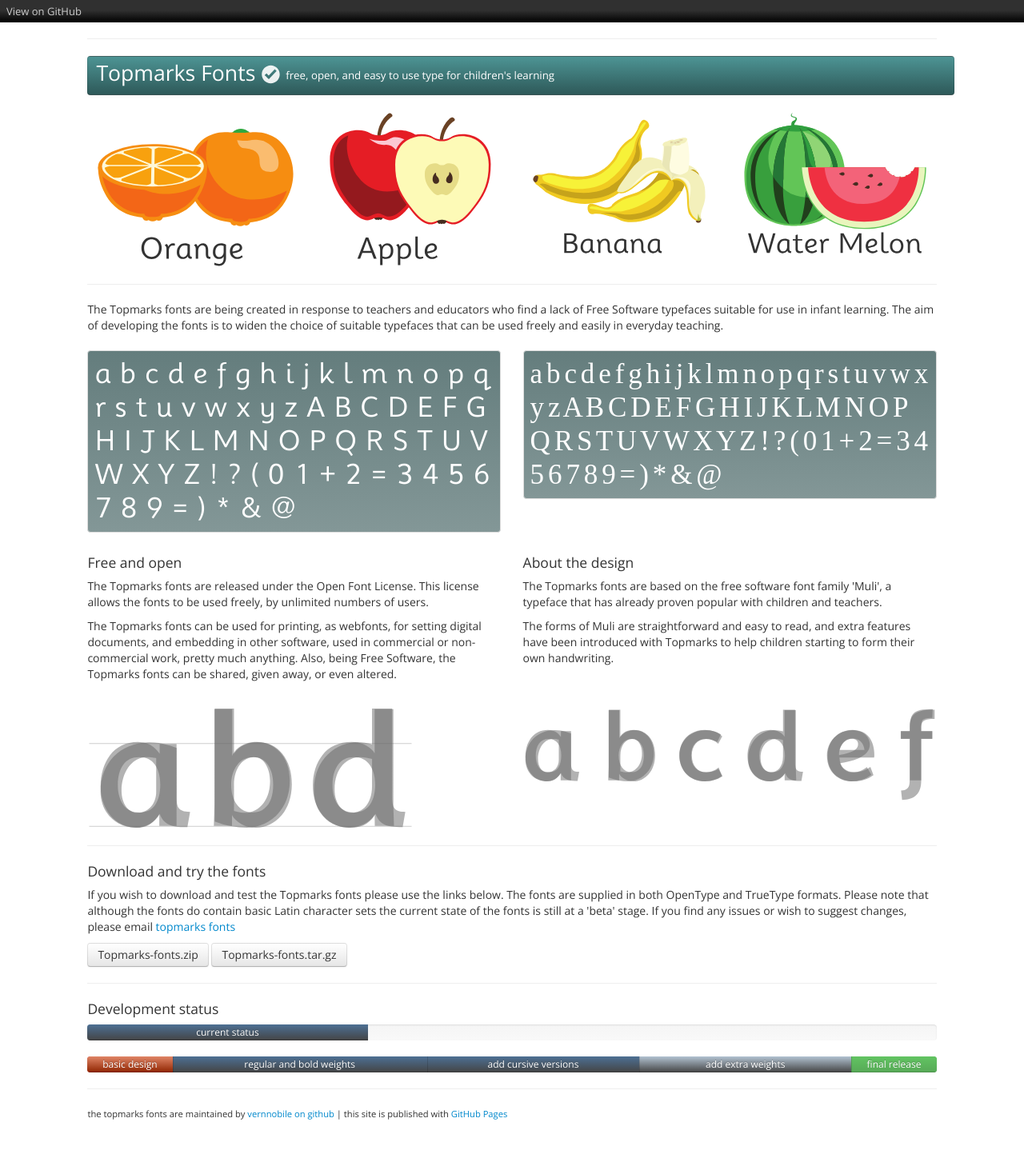
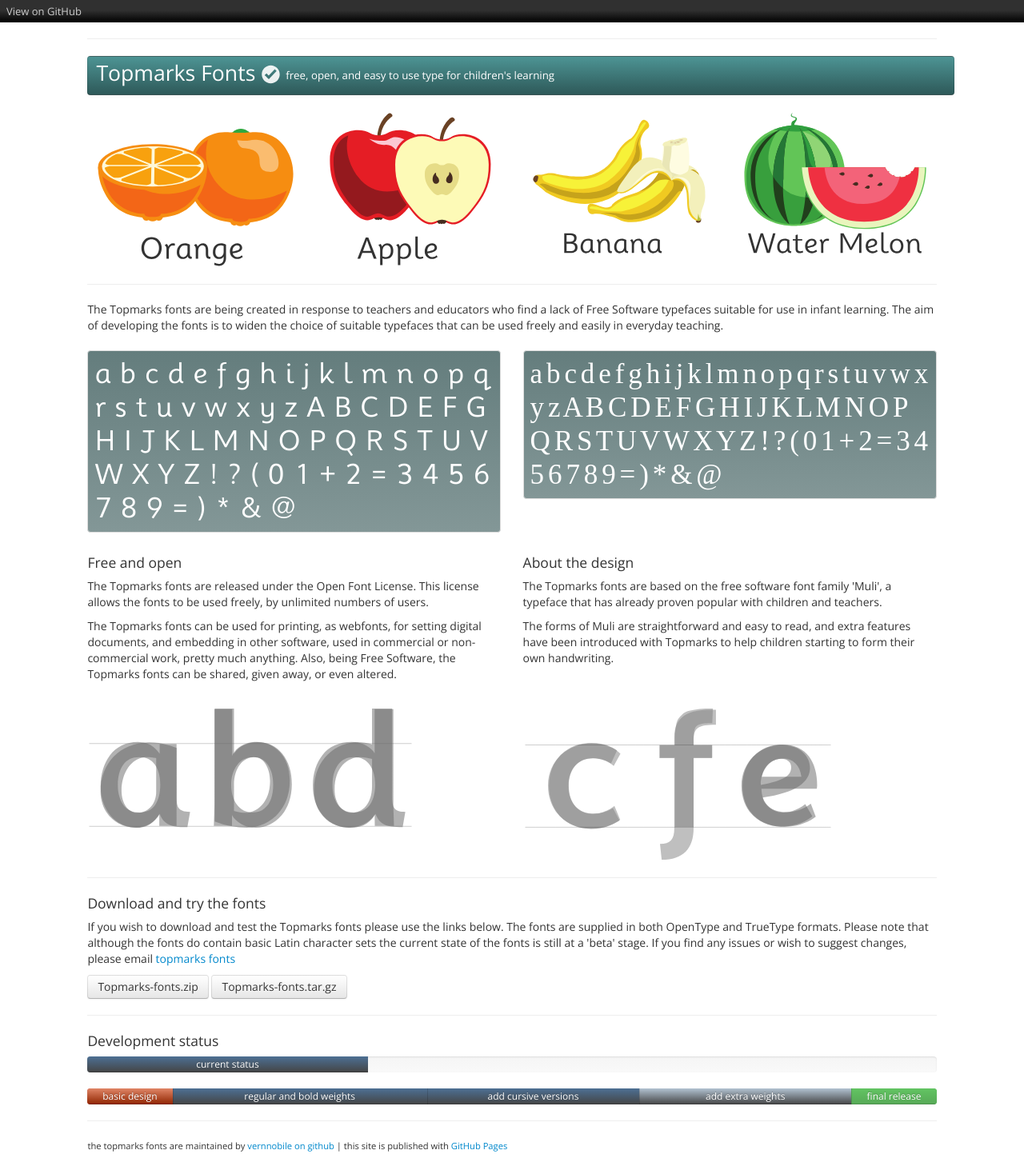
Before and after one commit to vernnobile/topmarks, a Jekyll site: the page built from index.html, in a window 1280 px wide. Shown: the whole page at 80% size. Built offline with Jekyll 4.4.1, drawn with Linux system fonts in a browser that asks for light colours; some web fonts are replaced; before the commit the page ends 1413 px from its top, so only the background shows below that.

Commit message:
Update compare.html

```diff
--- a/_includes/compare.html
+++ b/_includes/compare.html
@@ -1,4 +1,4 @@
 <div class="row-fluid" style="padding-top:21px;">
 <div class="span6"><img src="images/a_d.svg" "width 80%"/></div>
-<div class="span6"><img src="images/a_f.svg" "width 80%"/></div>
+<div class="span6"><img src="images/c_f.svg" "width 80%"/></div>
 </div>
```
